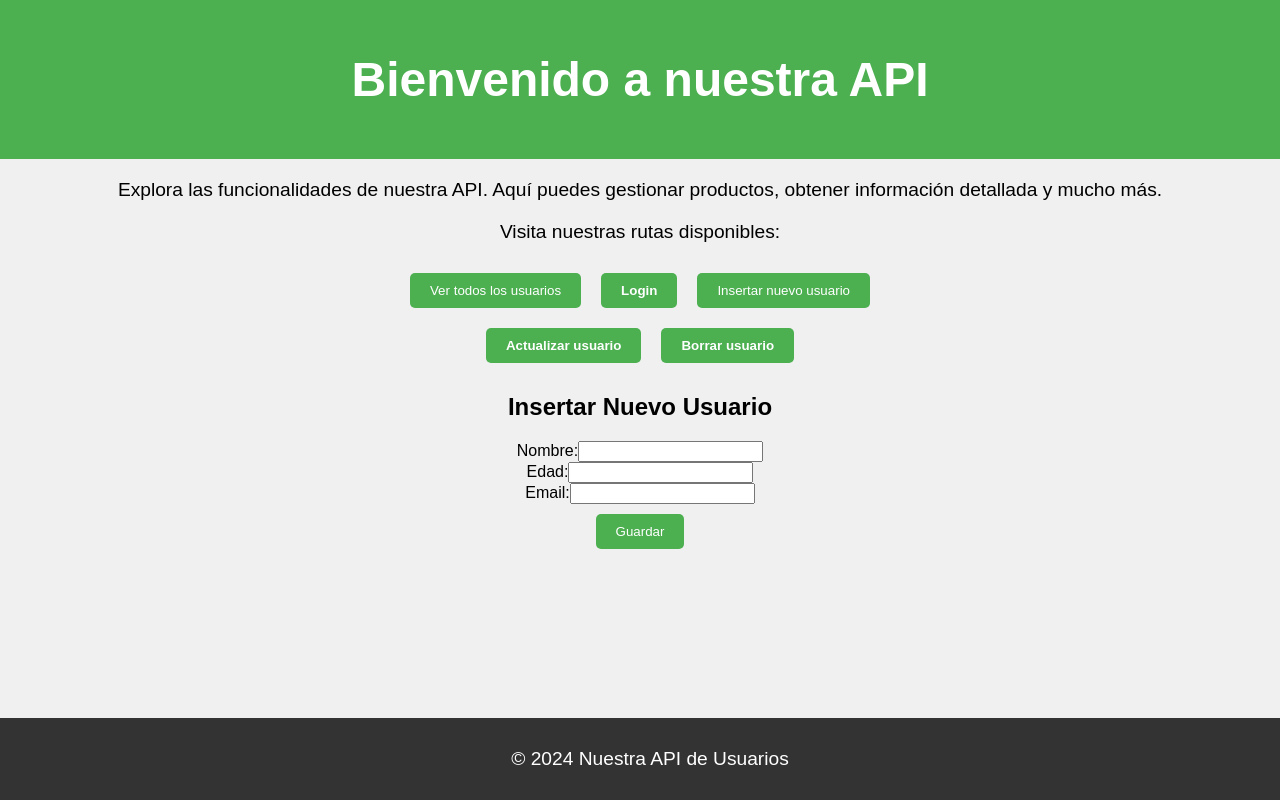
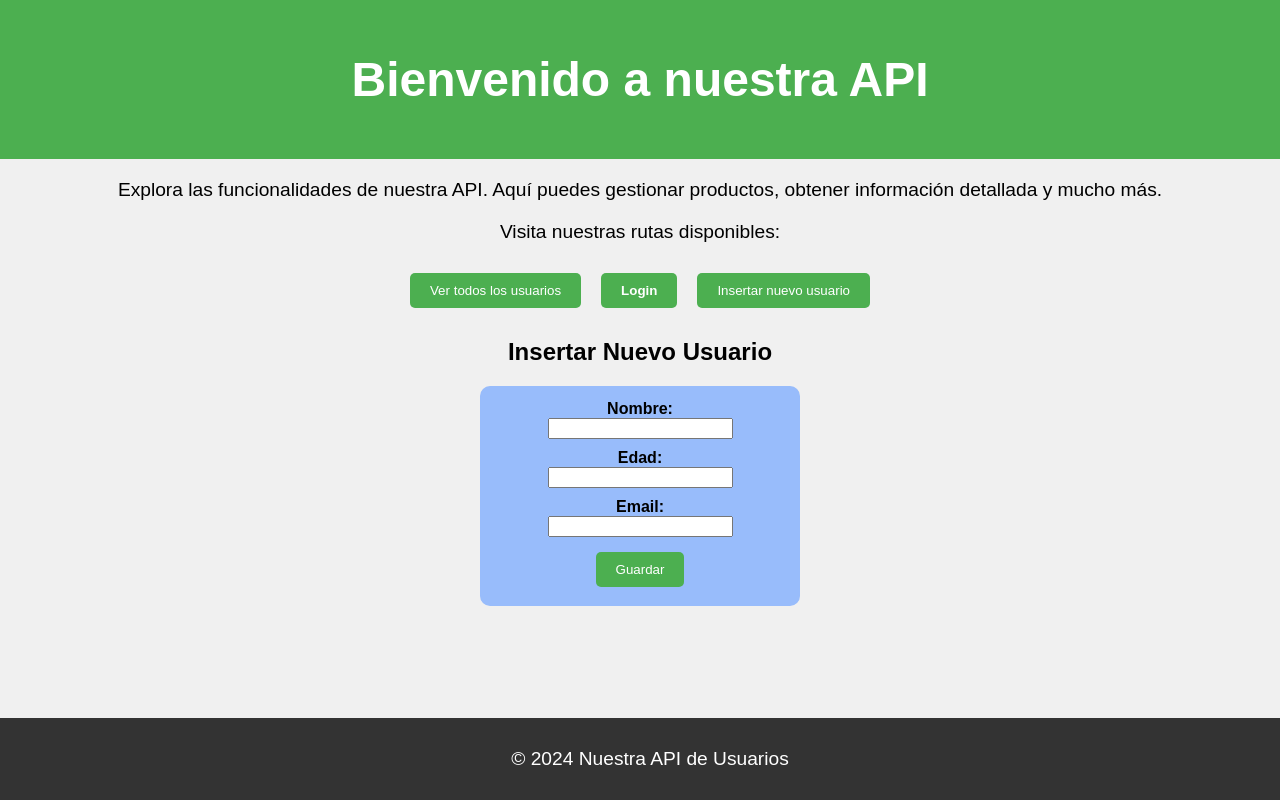
Before and after one commit to CarlosGonzalez20/Login-con-JWT, a React (Create React App) app in the folder FrontEnd/prueba-api/: page / in a window 1280 px wide. Both pictures are taken after a click on the button "Insertar nuevo usuario". Built offline with nearby package versions, Linux system fonts and the light colour scheme.

Commit message:
agregando estilos a insertar, eliminar y mostrar

```diff
--- a/FrontEnd/prueba-api/src/App.js
+++ b/FrontEnd/prueba-api/src/App.js
@@ -19,9 +19,7 @@ function App() {
       <div className="buttons">
         <button onClick={() => handleViewChange('usuarios')}>Ver todos los usuarios</button>
         <button><a href="http://localhost:3001/api/autenticar">Login</a></button>
-        <button onClick={() => handleViewChange('insertar')}>Insertar nuevo usuario</button><br />
-        <button><a href="http://localhost:3001/api/actualizarUsuario">Actualizar usuario</a></button>
-        <button><a href="http://localhost:3001/api/borrarUsuario">Borrar usuario</a></button>
+        <button onClick={() => handleViewChange('insertar')}>Insertar nuevo usuario</button><br/>
       </div>
 
       {/* Renderizado condicional de las vistas */}
--- a/FrontEnd/prueba-api/src/Componentes/Insertar.js
+++ b/FrontEnd/prueba-api/src/Componentes/Insertar.js
@@ -1,5 +1,6 @@
 // InsertarUsuario.js
 import React, { useState } from 'react';
+import './insertar.css';
 
 const InsertarUsuario = () => {
 
@@ -40,9 +41,9 @@ const InsertarUsuario = () => {
   return (
     <div>
       <h2>Insertar Nuevo Usuario</h2>
-      <form onSubmit={handleSubmit}>
-        <div>
-          <label>Nombre:</label>
+      <form onSubmit={handleSubmit} className='form-group'>
+        <div className='contenedor'>
+          <label className='form-label'>Nombre:</label>
           <input
             type="text"
             value={nombre}
@@ -50,8 +51,8 @@ const InsertarUsuario = () => {
             required
           />
         </div>
-        <div>
-          <label>Edad:</label>
+        <div className='contenedor'>
+          <label className='form-label'>Edad:</label>
           <input
             type="number"
             value={edad}
@@ -59,8 +60,8 @@ const InsertarUsuario = () => {
             required
           />
         </div>
-        <div>
-          <label>Email:</label>
+        <div className='contenedor'>
+          <label className='form-label'>Email:</label>
           <input
             type="email"
             value={email}
--- a/FrontEnd/prueba-api/src/Componentes/Usuarios.js
+++ b/FrontEnd/prueba-api/src/Componentes/Usuarios.js
@@ -1,4 +1,5 @@
 import React, { useState, useEffect } from 'react';
+import './usuarios.css';
 
 const Usuarios = () => {
   const [usuarios, setUsuarios] = useState([]);
@@ -53,17 +54,18 @@ const Usuarios = () => {
       {usuarios.length > 0 ? (
         <div>
           <h2>Lista de Usuarios:</h2>
-          <ul>
+          <div className="users-list">
             {usuarios.map((usuario) => (
-              <li key={usuario._id}>
+              <div className="user-card" key={usuario._id}>
                 <p><strong>Nombre:</strong> {usuario.nombre}</p>
                 <p><strong>Email:</strong> {usuario.email}</p>
-                <button onClick={() => handleDeleteUsuario(usuario._id)}>
+                <p><strong>Edad:</strong> {usuario.edad}</p>
+                <button className="delete-button" onClick={() => handleDeleteUsuario(usuario._id)}>
                   Borrar
                 </button>
-              </li>
+              </div>
             ))}
-          </ul>
+          </div>
         </div>
       ) : (
         <p>No hay usuarios disponibles.</p>
--- /dev/null
+++ b/FrontEnd/prueba-api/src/Componentes/insertar.css
@@ -0,0 +1,24 @@
+.form-group {
+    align-items: center;
+    justify-content: center;
+    border-radius: 10px;
+    right: 50%;
+    padding: 10px;
+    margin-top: 20px;
+    margin: auto auto 80px auto;
+    display: flex;
+    flex-direction: column;
+    background-color: rgb(152, 188, 251);
+    height: 200px;
+    width: 300px;
+}
+.form-label {
+    font-weight: bold;
+}
+.contenedor {
+    display: flex;
+    flex-direction: column;
+    align-items: center;
+    padding: 5px 0 5px 0;
+    border-radius: 10px;
+}
--- /dev/null
+++ b/FrontEnd/prueba-api/src/Componentes/usuarios.css
@@ -0,0 +1,28 @@
+.users-list {
+    display: flex;
+    flex-wrap: wrap;
+    justify-content: center;
+    gap: 20px;
+    padding: 20px;
+    background-color:rgb(152, 188, 251);
+    border-radius: 10px;
+    box-shadow: 0 0 10px rgba(0, 0, 0, 1);
+    margin: 10px 15px 95px 15px;
+  }
+
+.user-card{
+    display: flex;
+    flex-direction: column;
+    justify-content: center;
+    text-align:left;
+    width: 250px;
+    height: 160px;
+    background-color: rgb(255, 255, 255);
+    border-radius: 10px;
+    box-shadow: 0 0 10px rgba(0, 0, 0, 0.5);
+    padding: 10px;
+}
+
+.user-card p {
+    margin: 5px;
+}
```
